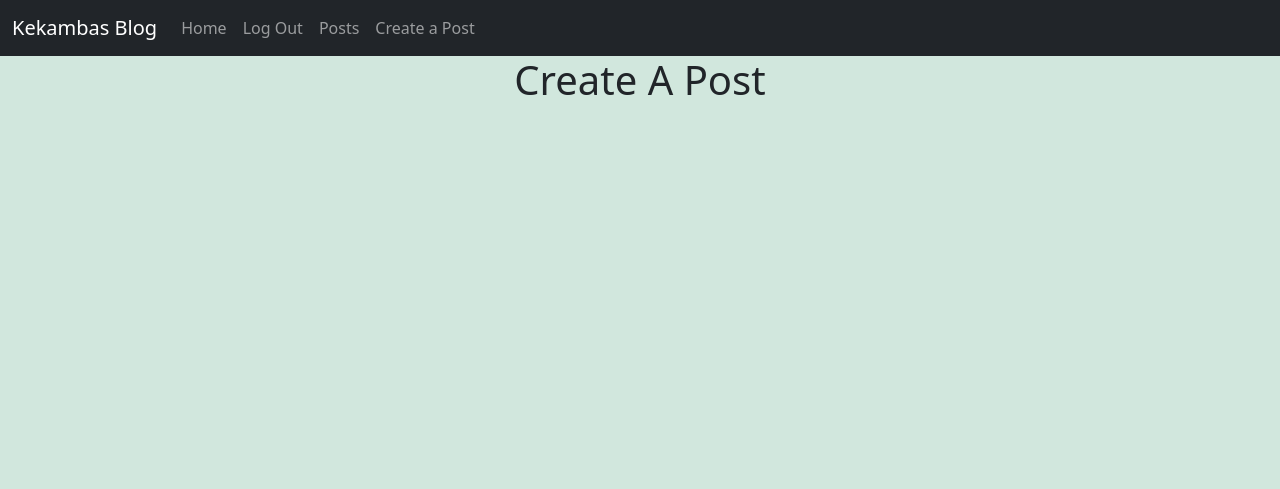
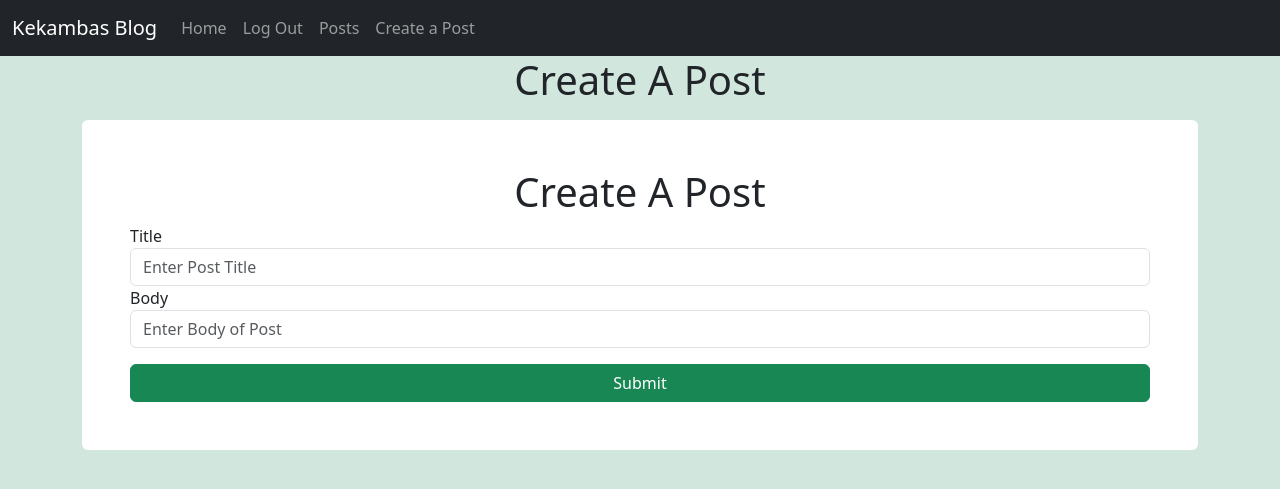
Before and after one commit to TyMiller13/w5_flask_blog, a Flask app: page /create-post in a window 1280 px wide. Shown: the top 489 px of the page. Run offline with Flask 3, Linux system fonts and the light colour scheme; the visitor is signed in with stand-in values (Sample User, id 1).

Commit message:
developed post portion and authorization

```diff
--- a/app/forms.py
+++ b/app/forms.py
@@ -13,3 +13,8 @@ class LoginForm(FlaskForm):
     username = StringField('Username', validators=[InputRequired()])
     password = PasswordField('Password', validators=[InputRequired()])
     submit = SubmitField()
+
+class PostForm(FlaskForm):
+    title = StringField('Title', validators=[InputRequired()])
+    body = StringField('Body', validators=[InputRequired()])
+    submit = SubmitField()
--- a/app/routes.py
+++ b/app/routes.py
@@ -1,13 +1,14 @@
 from app import app
 from flask import render_template, redirect, url_for, flash
-from flask_login import login_user, logout_user, login_required
-from app.forms import SignUpForm, LoginForm
-from app.models import User
+from flask_login import login_user, logout_user, login_required, current_user
+from app.forms import SignUpForm, LoginForm, PostForm
+from app.models import User, Posts
 
 
 @app.route('/')
 def index():
-    return render_template('index.html')
+    posts = Posts.query.all()
+    return render_template('index.html', posts=posts)
 
 
 @app.route('/posts')
@@ -73,7 +74,17 @@ def logout():
     flash(f"You have been logged out", "warning")
     return redirect(url_for('index'))
 
-@app.route('/create-post')
+@app.route('/create-post', methods=['GET', 'POST'])
 @login_required
 def create_post():
-    return render_template('create.html')
+    form = PostForm()
+    if form.validate_on_submit():
+       #get data from form
+       title = form.title.data
+       body = form.body.data
+       print(title, body, current_user)
+       #create new post instance so it will add to db
+       new_post = Posts(title=title, body=body, user_id=current_user.id)
+       flash(f"{new_post.title} has been created", "success")
+       return redirect(url_for('index'))
+    return render_template('create.html', form=form)
--- a/app/templates/create.html
+++ b/app/templates/create.html
@@ -4,4 +4,18 @@
 
 {% block content %}
 <h1 class="text-center"> Create A Post </h1>
+
+<form action="" class ="bg-white rounded mt-3 p-5" method = "post">
+    <h1 class="text-center"> Create A Post </h1>
+    {{ form.csrf_token }}
+
+    {{ form.title.label }}
+    {{ form.title (class='form-control', placeholder = 'Enter Post Title')}}
+
+    {{ form.body.label }}
+    {{ form.body (class='form-control', placeholder = 'Enter Body of Post')}}
+
+    {{form.submit (class='btn btn-success w-100 mt-3')}}
+</form>
+
 {% endblock content %}
```
Also changed, not shown: app/templates/index.html (+17 -2 lines).
